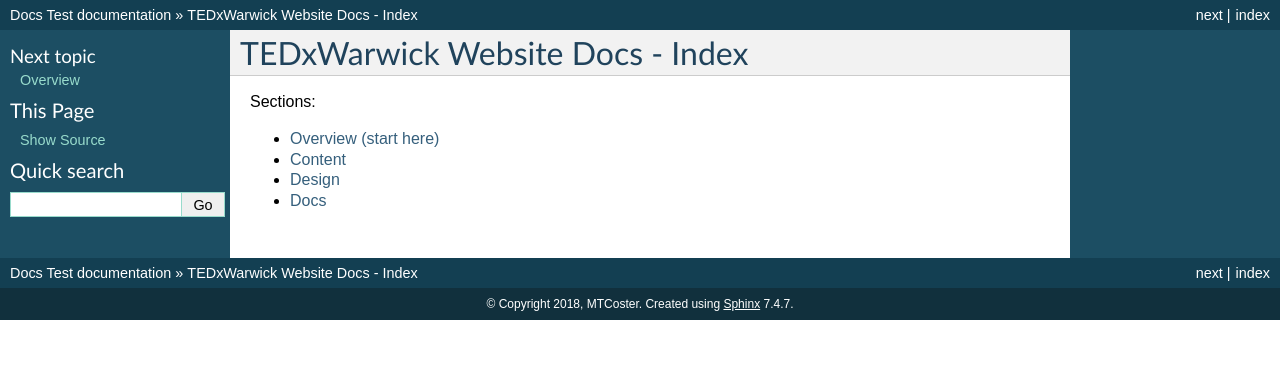
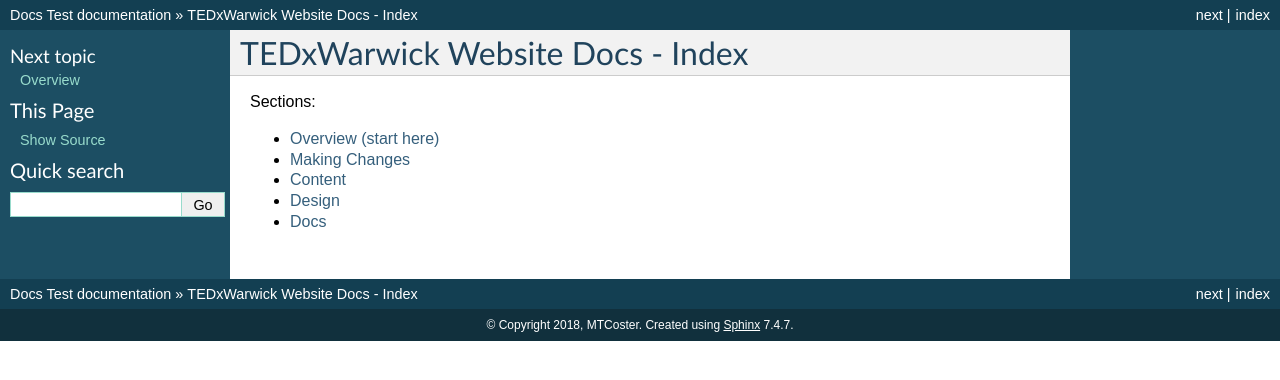
Before and after one commit to MTCoster/docs-test, a Sphinx documentation site: the page built from docs/index.rst, in a window 1280 px wide. Shown: the top 380 px of the page. Built offline with Sphinx 7.4.7, drawn with Linux system fonts in a browser that asks for light colours.

Commit message:
Added Making Changes page

```diff
--- /dev/null
+++ b/docs/changes.rst
@@ -0,0 +1,2 @@
+Making Changes
+==============
--- a/docs/index.rst
+++ b/docs/index.rst
@@ -6,6 +6,7 @@
    :caption: Sections:
 
    Overview (start here) <overview>
+   Making Changes <changes>
    Content <content>
    Design <design>
    Docs <docs>
--- a/docs/overview.rst
+++ b/docs/overview.rst
@@ -1,7 +1,7 @@
 Overview
 ========
 
-Welcome to the documentation for TEDxWarwick's new website.  There are three sections to be found here:
+Welcome to the documentation for TEDxWarwick's new website.  You should start by reading `Making Changes`_ which gives detailed instructions for creating, previewing and submitting your edits to the website.  After that, the rest of the documentation is broken up into three sections:
 
 :Content:   contains information for anyone who wishes to make changes to text or images on the website.  This is for everyone.
 :Design:    details the structure of the underlying website.  Anyone wishing to make changes beyond those detailed in Content should read this.
```
